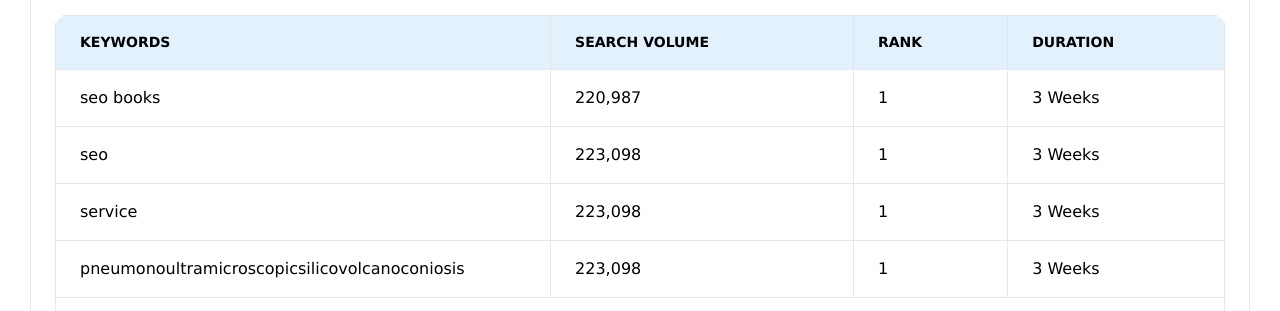
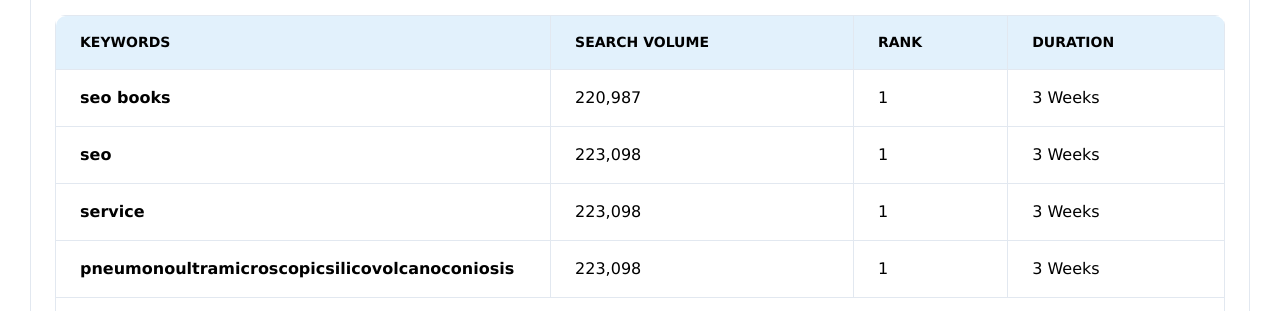
Before and after one commit to INFIASHUTOSH/EMAIL-TEMPLATES, a plain HTML site: page First Posiiton/Multiple Weeks/index.html in a window 1280 px wide. Shown: the part 450-761 px from the top of the page. Drawn offline with Linux system fonts and the light colour scheme.

Commit message:
Keywords font weight fixed

```diff
--- a/First Posiiton/Multiple Weeks/index.html
+++ b/First Posiiton/Multiple Weeks/index.html
@@ -148,6 +148,10 @@
         font-size: 16px;
         font-weight: 500;
         line-height: 24px;
+      }
+
+      tr td:first-child {
+        font-weight: 600;
       }
 
       .keyword-cell {
```
